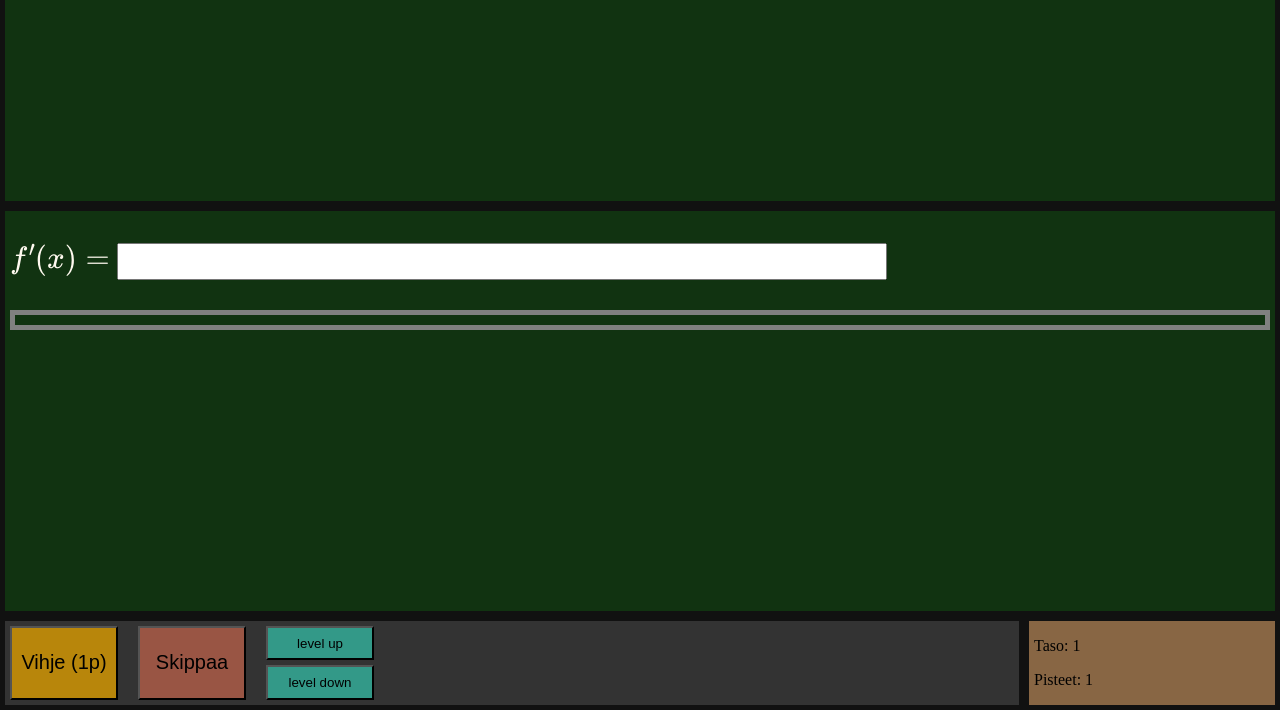
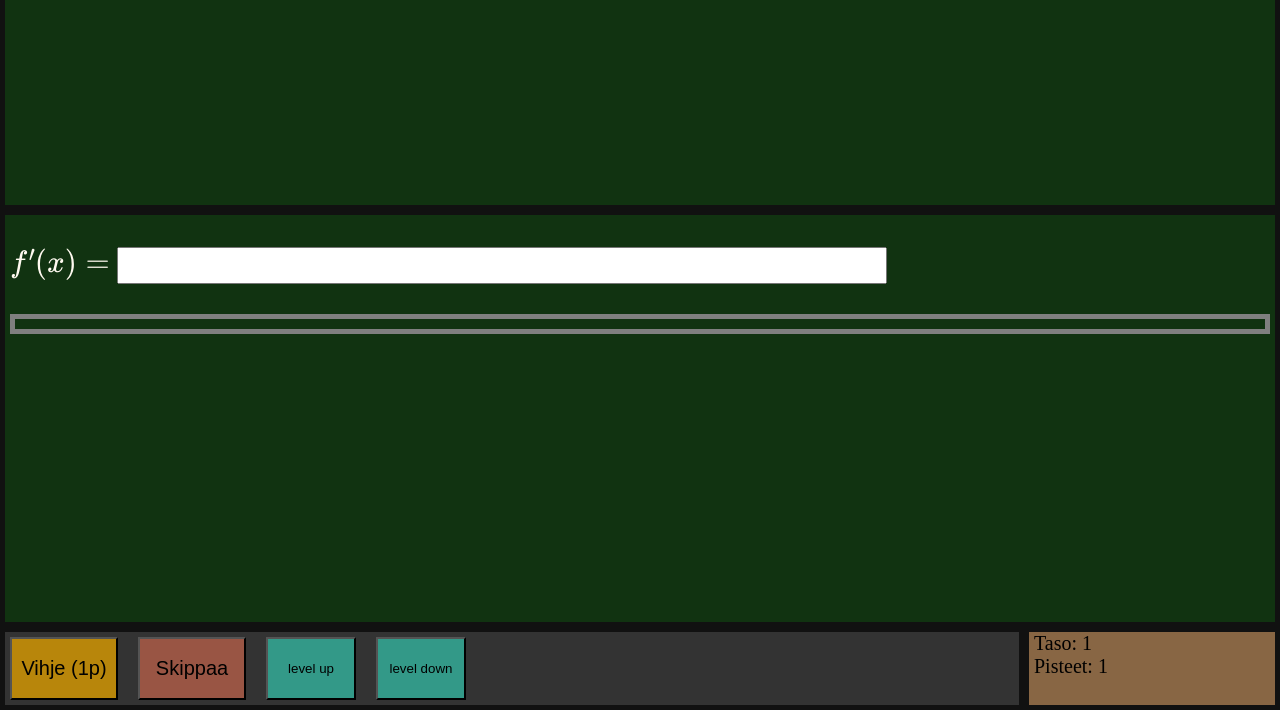
Before and after one commit to ploosu2/ploosu2.github.io, a plain HTML site: page derivGame/index.html in a window 1280 px wide. Shown: the part 90-800 px from the top of the page. Drawn offline with nearby package versions, Linux system fonts and the light colour scheme; some packages are replaced by stand-ins of ours.

Commit message:
Update style.css

```diff
--- a/derivGame/style.css
+++ b/derivGame/style.css
@@ -96,6 +96,11 @@ html, body {
     grid-row-end: 4;
     text-align: left;
     padding-left: 5px;
+    font-size: 20px;
+}
+
+#scorePanel p {
+    margin: 0;
 }
 
 #controlsPanel {
@@ -138,8 +143,10 @@ button.nextButton {
 
 #levelButtonsHolder {
     display: grid;
+    min-width: 200px;
     grid-gap: 5px;
-    grid-template-rows: 1fr 1fr;
+    grid-template-columns: 1fr 1fr;
+    grid-gap: 20px;
 }
 
 #levelButtonsHolder button{
```
